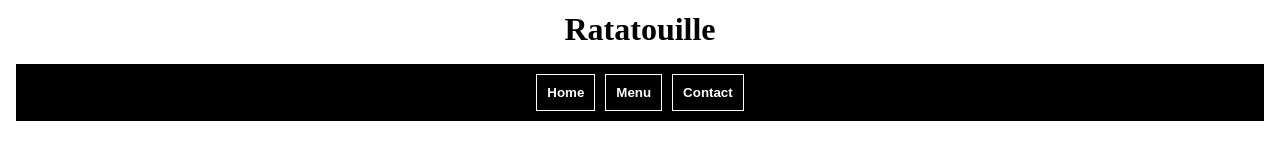
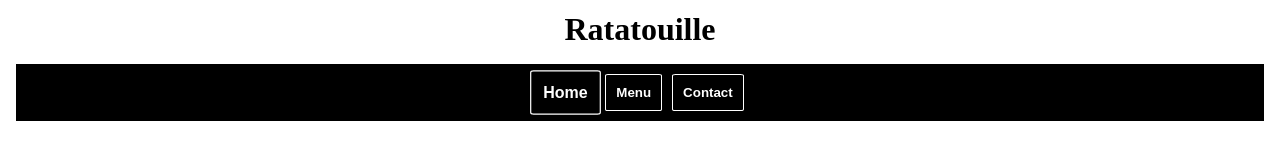
Before and after one commit to hoangvu2002/restaurant-page, a website built with webpack: page dist/index.html in a window 1280 px wide. In both pictures the pointer is over the button "Home". Shown: the part 132-292 px from the top of the page. Built offline with nearby package versions, Linux system fonts and the light colour scheme.

Commit message:
Add some styling

```diff
--- a/src/style.css
+++ b/src/style.css
@@ -38,4 +38,11 @@
     font-weight: bold;
     cursor: pointer;
     border: white solid 1px;
+    border-radius: 5%;
+    transition: 0.2s;
 }
+
+.nav-bar button:hover {
+    scale: 1.2;
+    font-weight: bolder;
+}
```
Also changed, not shown: dist/bundle.js.
